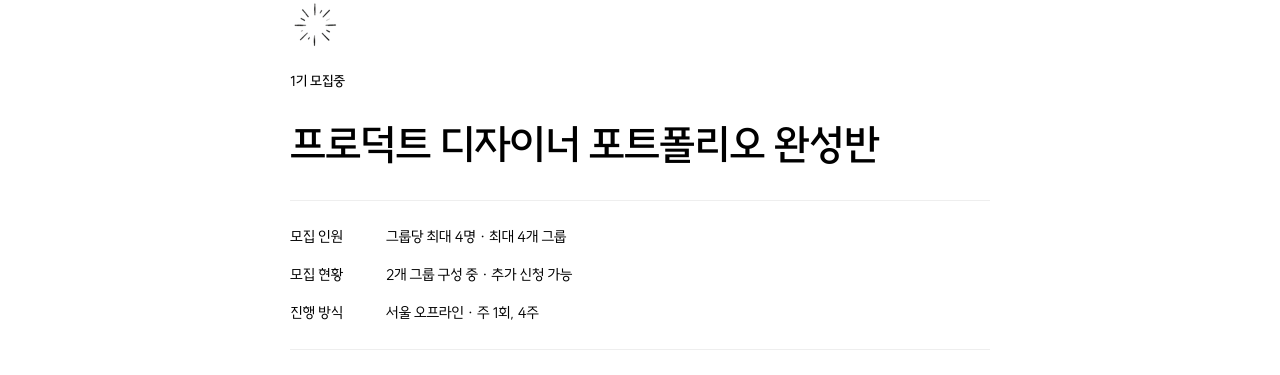
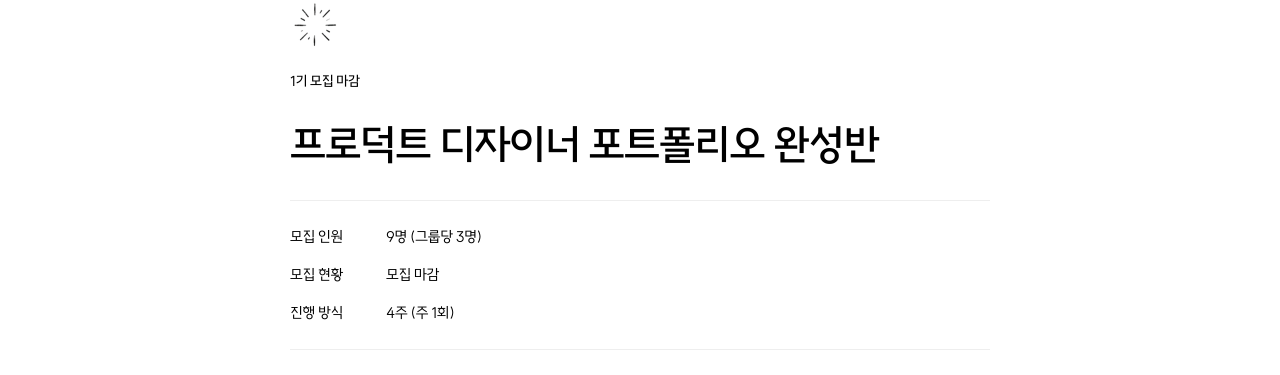
Before and after one commit to jayyoungjun-kim/offset, a Next.js app: page /workshop in a window 1280 px wide. Shown: the part 140-515 px from the top of the page. Built offline with nearby package versions, Linux system fonts and the light colour scheme; no server answers.

Commit message:
Close workshop applications

```diff
--- a/app/sticky-workshop-cta.tsx
+++ b/app/sticky-workshop-cta.tsx
@@ -1,19 +1,12 @@
 "use client";
 
-import Link from "next/link";
-import { useRouter } from "next/navigation";
-import { useCallback, useEffect, useRef, useState } from "react";
-import { trackEvent } from "./analytics";
+import { useEffect, useRef, useState } from "react";
 
 export default function StickyWorkshopCta() {
-  const router = useRouter();
   const slotRef = useRef<HTMLDivElement>(null);
   const [isDocked, setIsDocked] = useState(false);
-  const prefetchApply = useCallback(() => router.prefetch("/apply"), [router]);
 
   useEffect(() => {
-    prefetchApply();
-
     const update = () => {
       const slot = slotRef.current;
       if (!slot) return;
@@ -32,18 +25,11 @@ export default function StickyWorkshopCta() {
       window.removeEventListener("resize", update);
       observer.disconnect();
     };
-  }, [prefetchApply]);
+  }, []);
 
   return <div className="sticky-cta-slot" ref={slotRef}>
     <div className={`sticky-cta${isDocked ? " is-docked" : ""}`}>
-      <Link
-        href="/apply"
-        prefetch
-        onFocus={prefetchApply}
-        onPointerEnter={prefetchApply}
-        onTouchStart={prefetchApply}
-        onClick={() => trackEvent("apply_cta_click", { cta_location: "workshop", link_url: "/apply" })}
-      >워크샵 신청하기</Link>
+      <button type="button" disabled>모집 마감</button>
     </div>
   </div>;
 }
--- a/app/workshop/page.tsx
+++ b/app/workshop/page.tsx
@@ -111,20 +111,20 @@ export default function Home() {
       <article className="container main-content">
       <section className="hero">
         <img className="workshop-hero-icon" src="/workshop-icon-07.png" alt="" width="50" height="50" decoding="async" />
-        <p className="eyebrow">1기 모집중</p>
+        <p className="eyebrow">1기 모집 마감</p>
         <h1>프로덕트 디자이너 포트폴리오 완성반</h1>
         <dl className="workshop-summary">
           <div>
             <dt>모집 인원</dt>
-            <dd>그룹당 최대 4명 · 최대 4개 그룹</dd>
+            <dd>9명 (그룹당 3명)</dd>
           </div>
           <div>
             <dt>모집 현황</dt>
-            <dd>2개 그룹 구성 중 · 추가 신청 가능</dd>
+            <dd>모집 마감</dd>
           </div>
           <div>
             <dt>진행 방식</dt>
-            <dd>서울 오프라인 · 주 1회, 4주</dd>
+            <dd>4주 (주 1회)</dd>
           </div>
         </dl>
       </section>
```
Also changed, not shown: app/globals.css (+1 -1 lines).
